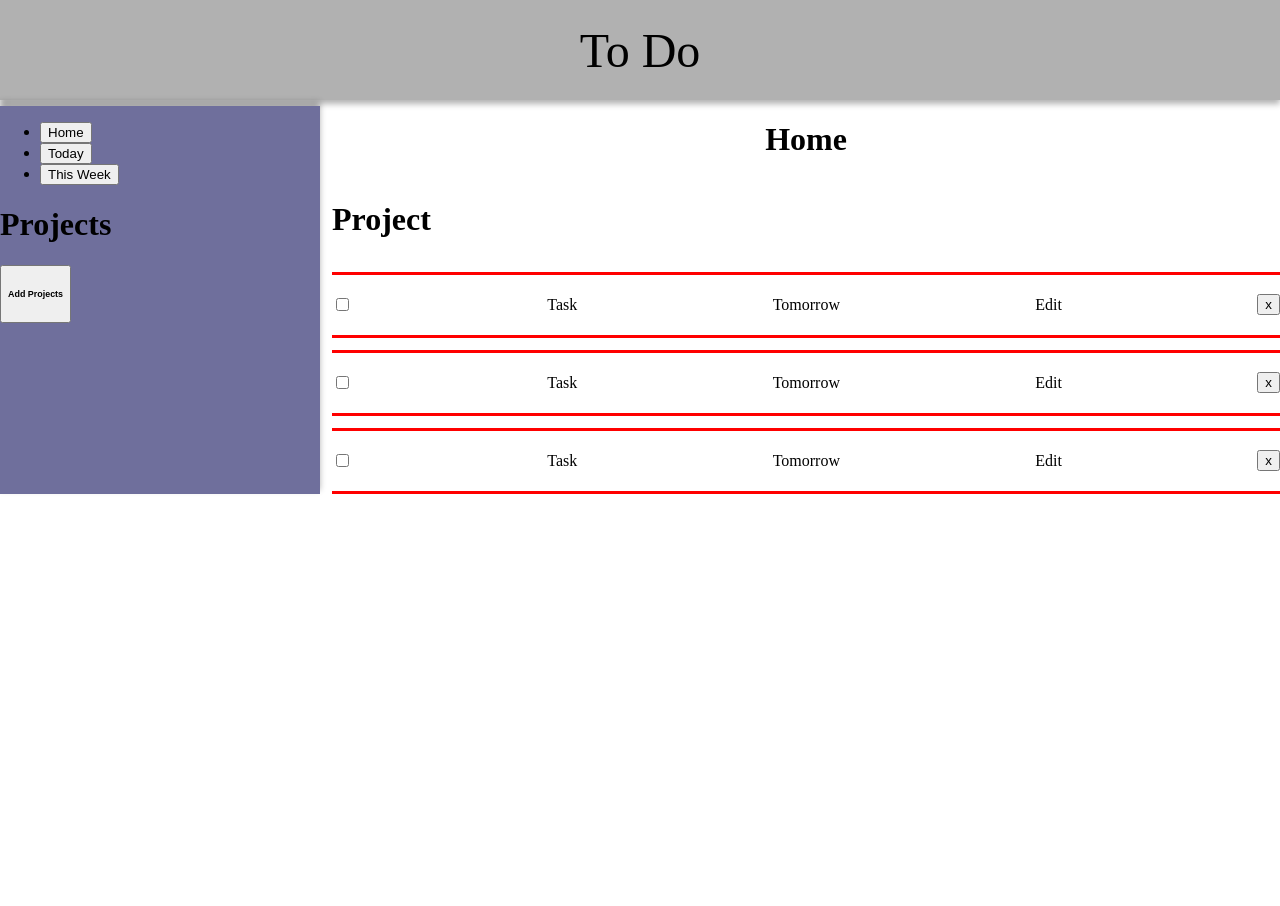
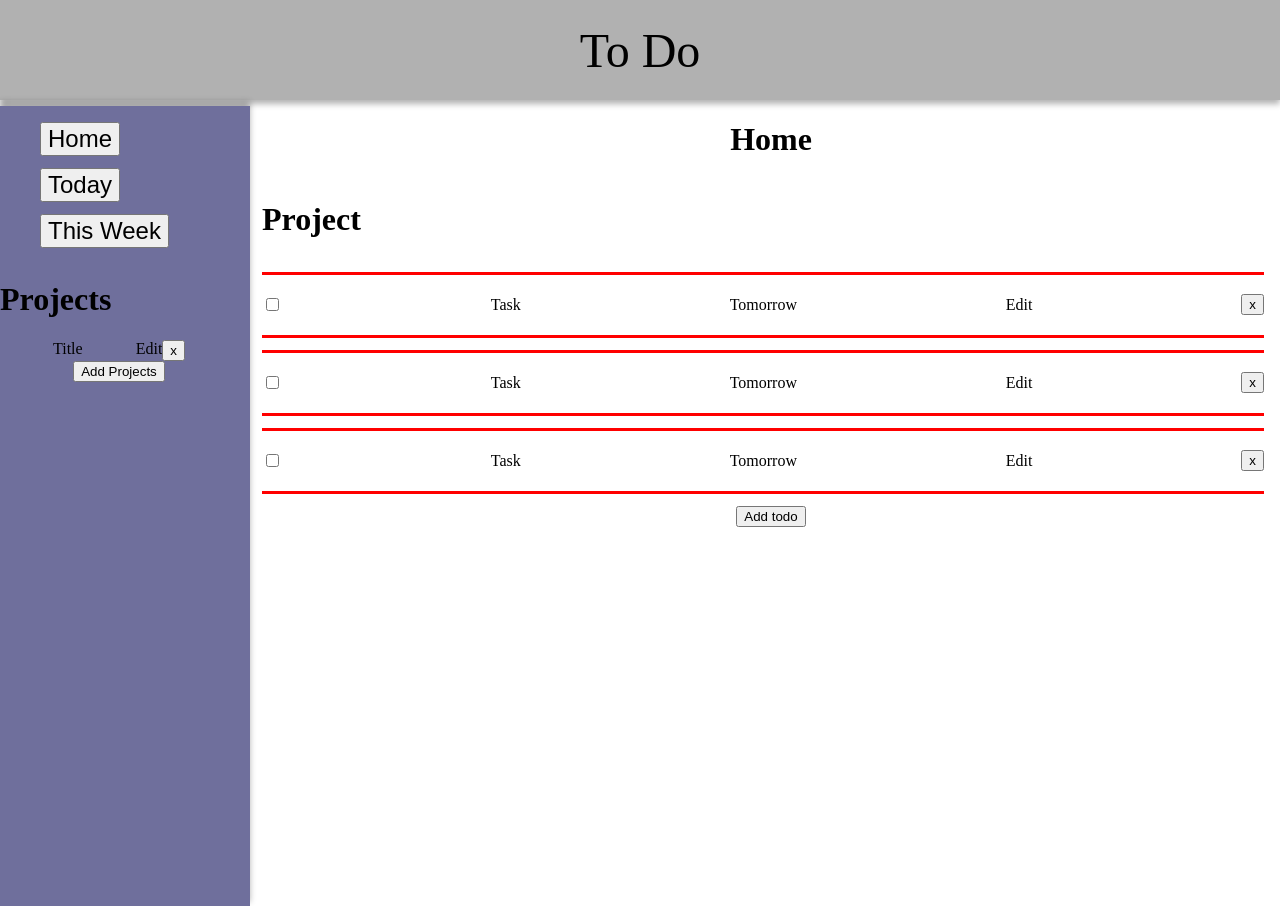
Before and after one commit to hs0774/to-do-list, a website built with webpack: page dist/index.html in a window 1280 px wide. Before the commit the page ends 800 px from the top, so only its background shows below. Built offline with nearby package versions, Linux system fonts and the light colour scheme.

Commit message:
more styling and skeleton work, next up is input forms and maybe an input modal then javascript

```diff
--- a/dist/index.html
+++ b/dist/index.html
@@ -13,23 +13,29 @@
         <div class="sideAndMain">
             <div class="side">
                 <ul class="timeline">
-                   <li><button>Home</button></li>
-                   <li><button>Today</button></li>
-                   <li><button>This Week</button></li>
+                   <li><button class="sideBtn home">Home</button></li>
+                   <li><button class="sideBtn today">Today</button></li>
+                   <li><button class="sideBtn week">This Week</button></li>
                 </ul>
                 <h1>Projects</h1>
-                  <ul class="JS-Projects">
-
-                  </ul>
-                  <button><h6>Add Projects</h6></button>
+                  <div class="JS-Projects">
+                    <div class="projectTitle"><div>Title</div>
+                        <div class="right-side">
+                            <div>Edit</div>
+                        <button class="x">x</button></div>
+                        </div>
+                    </div>
+                  <div class="todobtn">
+                    <div> <button class="todobtn">Add Projects</button></div>
+                  </div>
             </div>
             <div class="main">
                 <h1 class="middle">Home</h1>
                 <div class="items-box">
                     <h1>Project</h1>
-                    <div class="items">
+                     <div class="items">
                         <input type="checkbox" id="checkboxId" name="checkboxName" value="checkboxValue">
-                        <!-- <label for="checkboxId">Title</label> -->
+
                         <div class="Title">Task</div>
                         <div class="DueDate">Tomorrow</div>
                         <div>Edit</div>
@@ -37,7 +43,7 @@
                     </div>
                     <div class="items">
                         <input type="checkbox" id="checkboxId" name="checkboxName" value="checkboxValue">
-                        <!-- <label for="checkboxId">Title</label> -->
+
                         <div class="Title">Task</div>
                         <div class="DueDate">Tomorrow</div>
                         <div>Edit</div>
@@ -45,11 +51,14 @@
                     </div>
                     <div class="items">
                         <input type="checkbox" id="checkboxId" name="checkboxName" value="checkboxValue">
-                        <!-- <label for="checkboxId">Title</label> -->
+
                         <div class="Title">Task</div>
                         <div class="DueDate">Tomorrow</div>
                         <div>Edit</div>
                         <button class="x">x</button>
+                    </div>
+                    <div class="todobtn">
+                        <button class="btn">Add todo</button>
                     </div>
             </div>
         </div>
--- a/dist/style.css
+++ b/dist/style.css
@@ -13,7 +13,8 @@ body{
 }
 .sideAndMain{
     display: grid;
-    grid-template-columns: 1fr 3fr;
+    grid-template-columns: 250px 1fr;
+    grid-template-rows:100vh;
 }
 
 .main{
@@ -26,6 +27,8 @@ body{
     margin-top: 6px;
     background-color: rgb(111, 111, 156);
     box-shadow: 0px -4px 6px rgba(0, 0, 0, 0.3);
+    height: 100%;
+    overflow: scroll;
 }
 
 .middle{
@@ -37,7 +40,6 @@ body{
     display: flex;
     flex-direction: column;
     gap: 12px;
-    overflow: scroll;
 }
 
 .items{
@@ -47,4 +49,32 @@ body{
     border-bottom: solid 3px red;
     border-top: solid 3px red;
     height: 60px;
+    margin-right: 16px;
 }
+
+.sideBtn{
+    font-size: 24px;
+    margin-bottom: 12px;
+
+}
+
+.JS-Projects,
+.timeline{
+    list-style-type: none;
+}
+
+.JS-Projects{
+    overflow: scroll;
+}
+.todobtn{
+    display: flex;
+    justify-content: center;
+}
+.projectTitle{
+    display: flex;
+    justify-content: space-evenly;
+}
+.right-side{
+    display: flex;
+    justify-content: space-between;
+}
```
Also changed, not shown: README.md.
